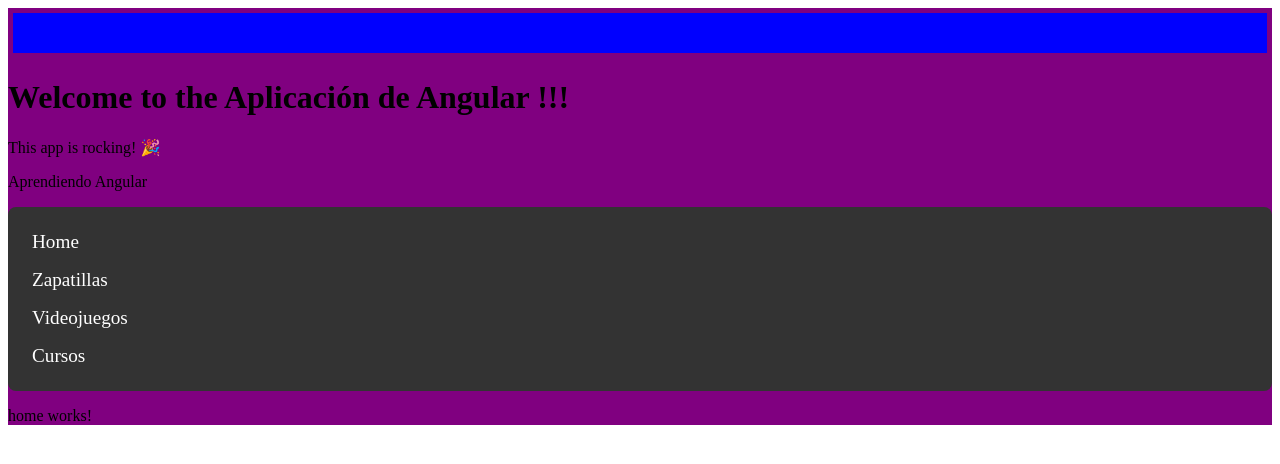
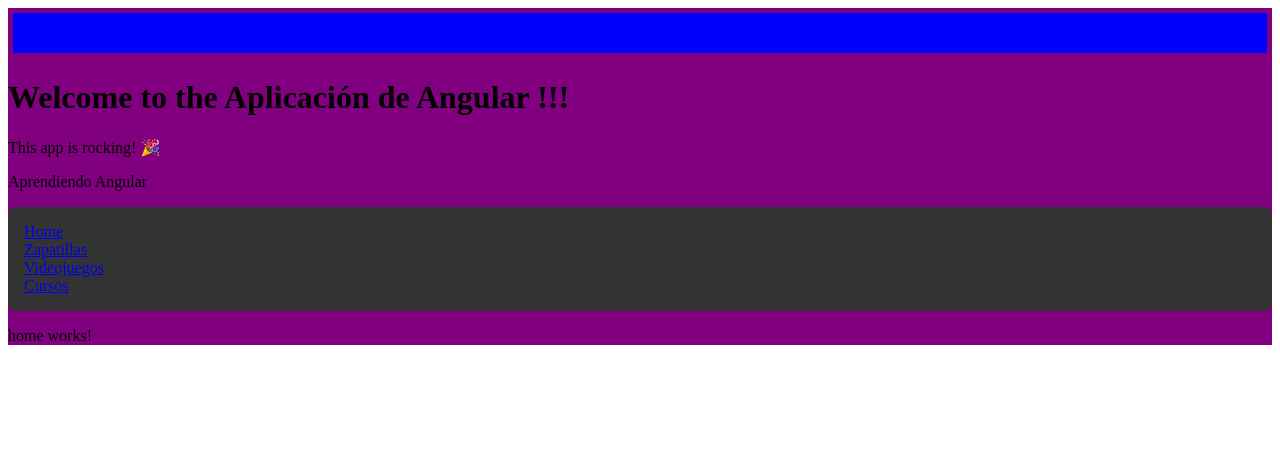
Before and after one commit to Ornella-Gigante/Master-in-JavaScript-JSON-TypeScript-Learning-JS-jQuery-Angular-NodeJS, an Angular app in the folder aprendiendo-angular/: page / in a window 1280 px wide. Shown: the top 464 px of the page. Built offline with nearby package versions, Linux system fonts and the light colour scheme.

Commit message:
Hipervinculo en paginacion de menu de navegacion

```diff
--- a/aprendiendo-angular/src/app/app.component.html
+++ b/aprendiendo-angular/src/app/app.component.html
@@ -13,14 +13,10 @@
 
       <!-- Improved Navigation Menu -->
       <nav style="display: flex; flex-direction: column; align-items: flex-start; background-color: #333; padding: 1rem; border-radius: 8px;">
-        <a routerLink="/" style="color: white; text-decoration: none; font-size: 1.2rem; padding: 0.5rem; border-radius: 4px; transition: background-color 0.3s;"
-           onmouseover="this.style.backgroundColor='#555'" onmouseout="this.style.backgroundColor='transparent'">Home</a>
-        <a routerLink="/zapatillas" style="color: white; text-decoration: none; font-size: 1.2rem; padding: 0.5rem; border-radius: 4px; transition: background-color 0.3s;"
-           onmouseover="this.style.backgroundColor='#555'" onmouseout="this.style.backgroundColor='transparent'">Zapatillas</a>
-        <a routerLink="/videojuego" style="color: white; text-decoration: none; font-size: 1.2rem; padding: 0.5rem; border-radius: 4px; transition: background-color 0.3s;"
-           onmouseover="this.style.backgroundColor='#555'" onmouseout="this.style.backgroundColor='transparent'">Videojuegos</a>
-        <a routerLink="/cursos" style="color: white; text-decoration: none; font-size: 1.2rem; padding: 0.5rem; border-radius: 4px; transition: background-color 0.3s;"
-           onmouseover="this.style.backgroundColor='#555'" onmouseout="this.style.backgroundColor='transparent'">Cursos</a>
+        <a [routerLink]="['/']">Home</a>
+        <a [routerLink]="['/zapatillas']">Zapatillas</a>
+        <a [routerLink]="['/videojuego']">Videojuegos</a>
+        <a [routerLink]="['/cursos']">Cursos</a>
       </nav>
 
       <router-outlet></router-outlet>
--- a/aprendiendo-angular/src/app/app.component.ts
+++ b/aprendiendo-angular/src/app/app.component.ts
@@ -1,5 +1,5 @@
 import { Component } from '@angular/core';
-import { RouterOutlet } from '@angular/router';
+import { RouterModule, RouterOutlet } from '@angular/router';
 import { CommonModule } from '@angular/common';
 import { Configuracion } from './model/configuracion';
 
@@ -7,7 +7,7 @@
   selector: 'app-root',
   templateUrl: './app.component.html',
   standalone: true,
-  imports: [RouterOutlet, CommonModule]
+  imports: [RouterOutlet, CommonModule,RouterOutlet, RouterModule]
 })
 export class AppComponent {
   title = 'Master of JavaScript, TypeScript and Angular';
```
